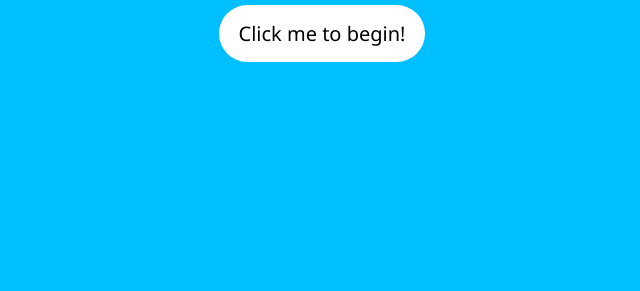
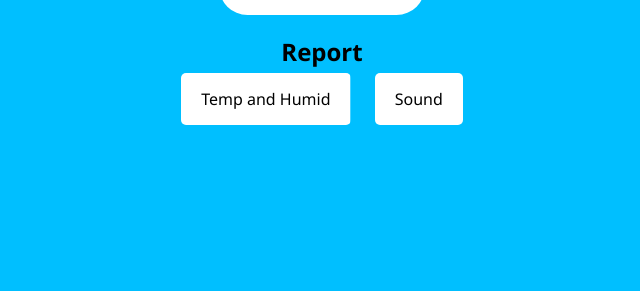
Before and after one commit to shawn814/IoTWeb, a plain HTML site: page index.html in a window 1280 px wide. Shown: the part 509-800 px from the top of the page, without its empty margins (318-958 px from the left). Drawn offline with nearby package versions, Linux system fonts and the light colour scheme.

Commit message:
report button added

```diff
--- a/index.html
+++ b/index.html
@@ -57,6 +57,16 @@
                 box-shadow: none;
             }
 
+            h2 {
+                text-align: center;
+            }
+
+            #report a {
+                font-size: 16px;
+                border-radius: 5px;
+                margin: 10px;
+            }
+
             /* animation */
             @keyframes fadeOut {
                 from {
@@ -79,6 +89,11 @@
         <img id="icon" src="img/room.svg" alt="icon">
         <h1>Welcome To Smart Room</h1>
         <a href="door.html">Click me to begin!</a>
+        <div id="report">
+            <h2>Report</h2>
+            <a href="report.html">Temp and Humid</a>
+            <a href="report2.html">Sound</a>
+        </div>
     </body>
 
 </html>
```
Also changed, not shown: report.html (+0 -1 lines).
